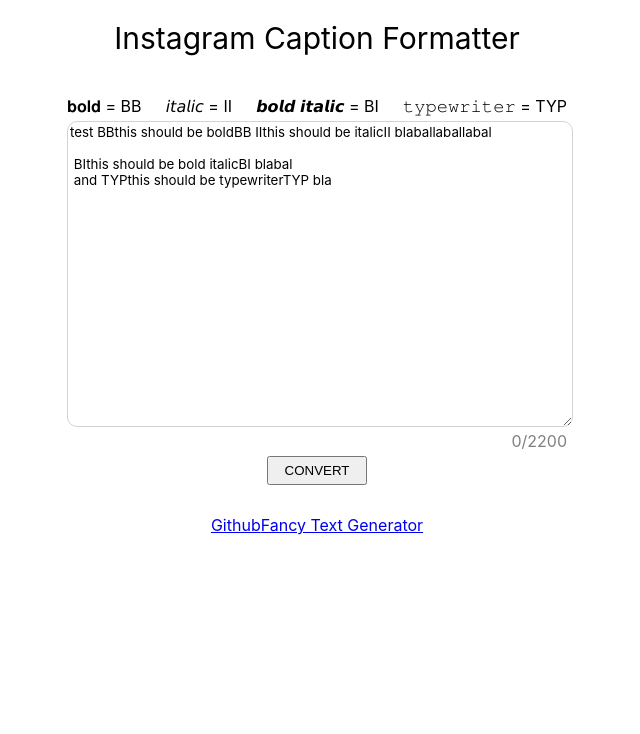
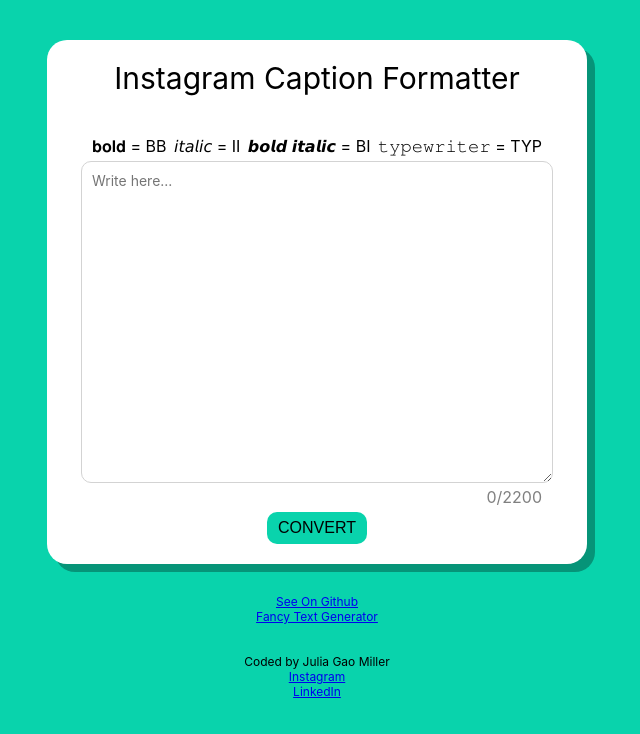
Before and after one commit to juzdepom/instagram-caption-formatter, a React (Create React App) app: page / in a window 1280 px wide. Shown: the top 734 px of the page, without its empty margins (323-963 px from the left). Built offline with nearby package versions, Linux system fonts and the light colour scheme.

Commit message:
version 1 is ready to be used!

```diff
--- a/src/App.css
+++ b/src/App.css
@@ -1,22 +1,3 @@
 .App {
   text-align: center;
 }
-
-.App-logo {
-  height: 40vmin;
-}
-
-.App-header {
-  background-color: #282c34;
-  min-height: 100vh;
-  display: flex;
-  flex-direction: column;
-  align-items: center;
-  justify-content: center;
-  font-size: calc(10px + 2vmin);
-  color: white;
-}
-
-.App-link {
-  color: #09d3ac;
-}
--- a/src/App.js
+++ b/src/App.js
@@ -1,11 +1,21 @@
 import React from 'react';
+import './App.css'
 import InstagramCaptionFormatter from './components/InstagramCaptionFormatter/InstagramCaptionFormatter';
+import Credits from './components/Credits/Credits';
 // import SpecialCharactersCreator from './components/SpecialCharactersCreator/SpecialCharactersCreator';
 
 function App() {
   return (
     <div className="App">
       <InstagramCaptionFormatter />
+
+      <div style={{textAlign: 'center', fontSize: '12px', paddingTop: '30px'}}>
+          <a href="https://github.com/juzdepom/instagram-caption-formatter" target="_blank" rel="noopener noreferrer">See On Github</a>
+          <br/>
+          <a href="https://lingojam.com/FancyTextGenerator" target="_blank" rel="noopener noreferrer">Fancy Text Generator</a>
+      </div>
+
+      <Credits />
       {/* <SpecialCharactersCreator /> */}
     </div>
   );
--- /dev/null
+++ b/src/components/Credits/Credits.js
@@ -0,0 +1,30 @@
+import React from 'react';
+import './Credits.scss';
+
+
+class Credits extends React.Component {
+
+    render(){
+        return (
+            <div className="credits">
+                Coded by Julia Gao Miller
+                <br/>
+                <a
+                    target="_blank"
+                    rel="noopener noreferrer"
+                    href="https://www.instagram.com/fightcodejulia/" >
+                        Instagram
+                </a>
+                <br/>
+                <a
+                    target="_blank"
+                    rel="noopener noreferrer"
+                    href="https://www.instagram.com/fightcodejulia/" >
+                        LinkedIn
+                </a>
+            </div>
+        );
+    }
+}
+
+export default Credits
--- /dev/null
+++ b/src/components/Credits/Credits.scss
@@ -0,0 +1,5 @@
+.credits {
+    text-align: center;
+    margin-top: 30px;
+    font-size: 12px;
+}
--- a/src/components/InstagramCaptionFormatter/InstagramCaptionFormatter.js
+++ b/src/components/InstagramCaptionFormatter/InstagramCaptionFormatter.js
@@ -10,7 +10,8 @@ class InstagramCaptionFormatter extends React.Component {
     constructor(props) {
         super(props);
         this.state = {
-            value: 'test BBthis should be boldBB IIthis should be italicII blaballaballabal \n \n BIthis should be bold italicBI blabal \n and TYPthis should be typewriterTYP bla',
+            value: '',
+            // value: 'test BBthis should be boldBB IIthis should be italicII blaballaballabal \n \n BIthis should be bold italicBI blabal \n and TYPthis should be typewriterTYP bla',
             charCount: 0,
             bold: "BB",
             italic: "II",
@@ -66,6 +67,7 @@ class InstagramCaptionFormatter extends React.Component {
                 <textarea
                     className="form--input"
                     maxLength="2200"
+                    placeholder="Write here..."
                     value={this.state.value}
                     onChange={this.handleChange}
                 />
@@ -81,11 +83,6 @@ class InstagramCaptionFormatter extends React.Component {
                     </button>
                 </div>
 
-                <div className="form--links">
-                    <a href="https://lingojam.com/FancyTextGenerator" target="_blank" rel="noopener noreferrer">Github</a>
-                    <a href="https://lingojam.com/FancyTextGenerator" target="_blank" rel="noopener noreferrer">Fancy Text Generator</a>
-                </div>
-
             </div>
         );
     }
--- a/src/components/InstagramCaptionFormatter/InstagramCaptionFormatter.scss
+++ b/src/components/InstagramCaptionFormatter/InstagramCaptionFormatter.scss
@@ -1,14 +1,19 @@
 .form {
-    // background: black;
+    background: white;
     text-align: center;
-    padding-top: 20px;
+    border-radius: 20px;
+    padding: 20px;
     margin: 0 auto;
+    margin-top: 40px;
     width: 500px;
+    box-shadow: 8px 8px rgba(0, 0, 0, 0.3);
     &--title{
         font-size: 30px;
         margin-bottom: 40px;
     }
     &--specialcharacters{
+        margin: 0 auto;
+        width: 90%;
         display: flex;
         justify-content: space-between;
         margin-bottom: 5px;
@@ -20,25 +25,32 @@
         }
     }
     &--input {
-        width: 100%;
+        padding: 10px;
+        width: 90%;
         height: 300px;
         border-radius: 10px;
         font-family: -apple-system, BlinkMacSystemFont, "Segoe UI", "Roboto", "Oxygen",
         "Ubuntu", "Cantarell", "Fira Sans", "Droid Sans", "Helvetica Neue",
         sans-serif;
         font-weight: normal;
+        font-size: 14px;
         border: 1px solid lightgray;
     }
     &--charcount {
+        width: 95%;
         text-align: right;
         color: gray;
     }
     &--submit {
+        background-color: #09d3ac;
+        border-radius: 10px;
+        border-style: none;
+        font-size: 16px;
         width: 100px;
-        padding: 5px;
+        padding-top: 7px;
+        padding-bottom: 7px;
+        // padding: 5px;
+        // p
         margin-top: 5px;
     }
-    &--links {
-        margin-top: 30px;
-    }
 }
--- a/src/index.css
+++ b/src/index.css
@@ -1,5 +1,6 @@
 body {
   margin: 0;
+  background-color: #09d3ac;
   font-family: -apple-system, BlinkMacSystemFont, "Segoe UI", "Roboto", "Oxygen",
     "Ubuntu", "Cantarell", "Fira Sans", "Droid Sans", "Helvetica Neue",
     sans-serif;
```
